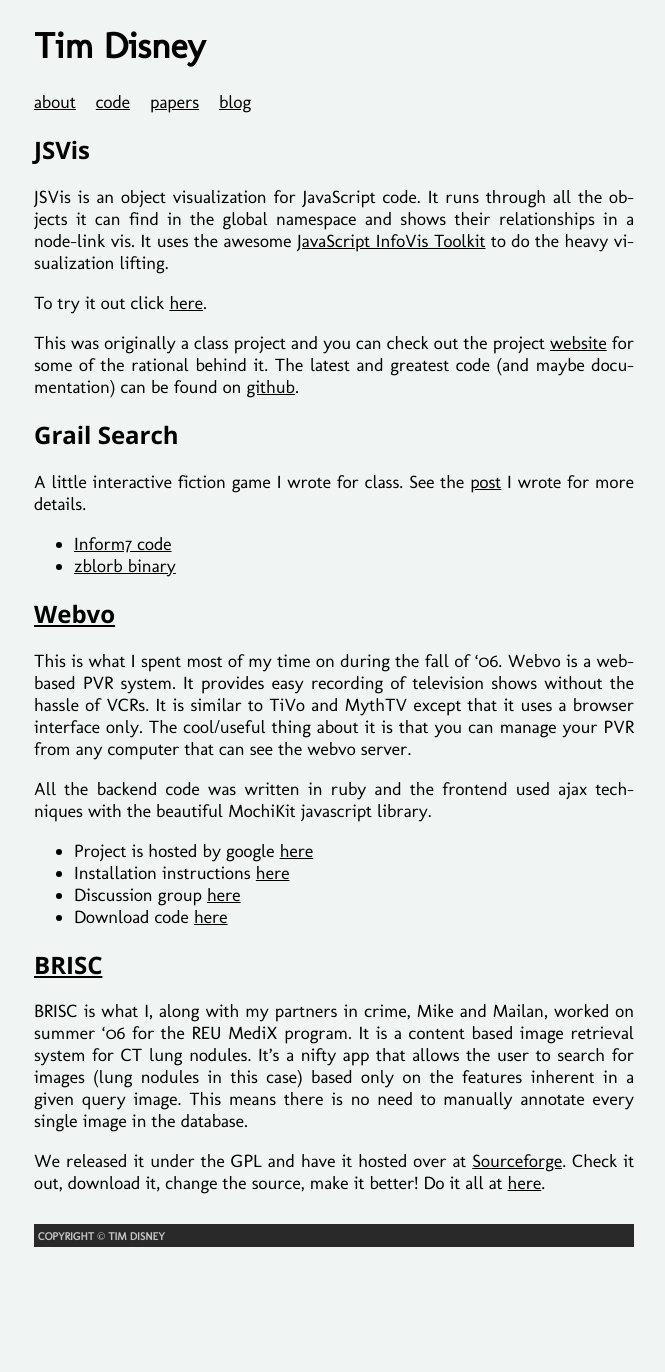
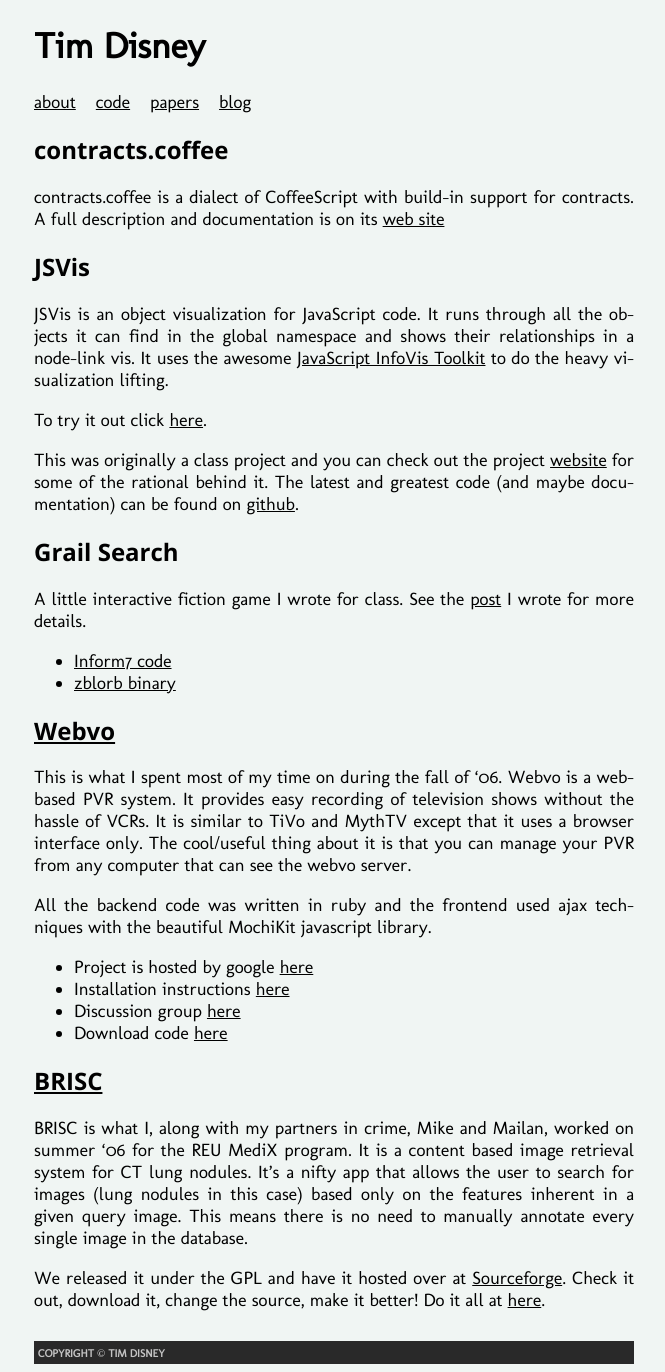
Before and after one commit to disnet/disnet.github.com, a Jekyll site: the page built from code.markdown, in a window 1280 px wide. Shown: the whole page, without its empty margins (306-971 px from the left). Built offline with Jekyll 4.4.1, drawn with Linux system fonts in a browser that asks for light colours; comment, search, counter and statistics services are not loaded; before the commit the page ends 1255 px from its top, so only the background shows below that.

Commit message:
adding contracts.coffee to code page

```diff
--- a/code.markdown
+++ b/code.markdown
@@ -10,6 +10,13 @@
 - /code/jquery-ui-1.8.1.custom.min.js
 - /code/jsvis.js
 ---
+
+contracts.coffee
+----------------
+
+contracts.coffee is a dialect of CoffeeScript with build-in support
+for contracts. A full description and documentation is on its
+[web site](http://disnetdev.com/contracts.coffee/)
 
 JSVis
 -----
```
